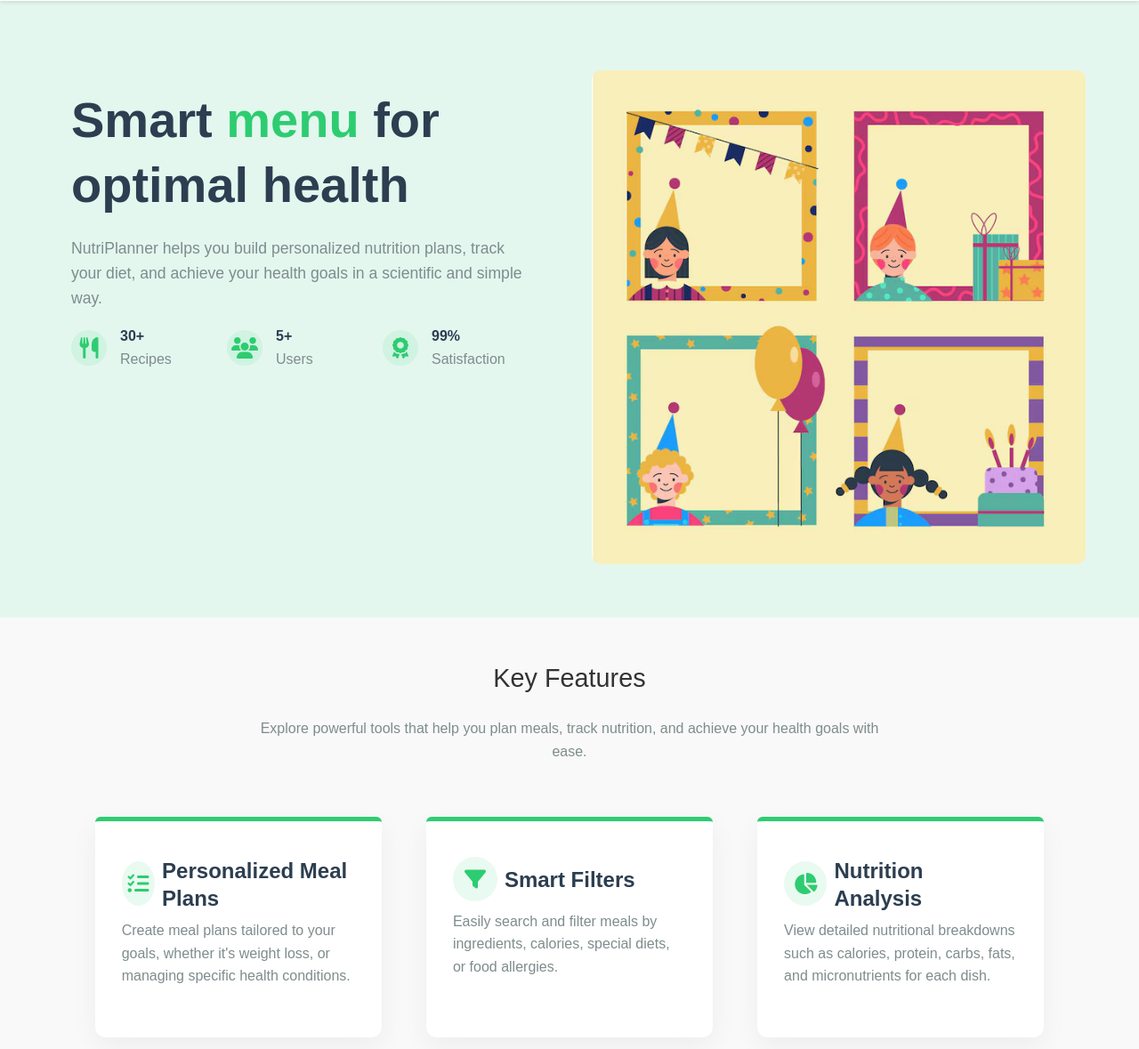
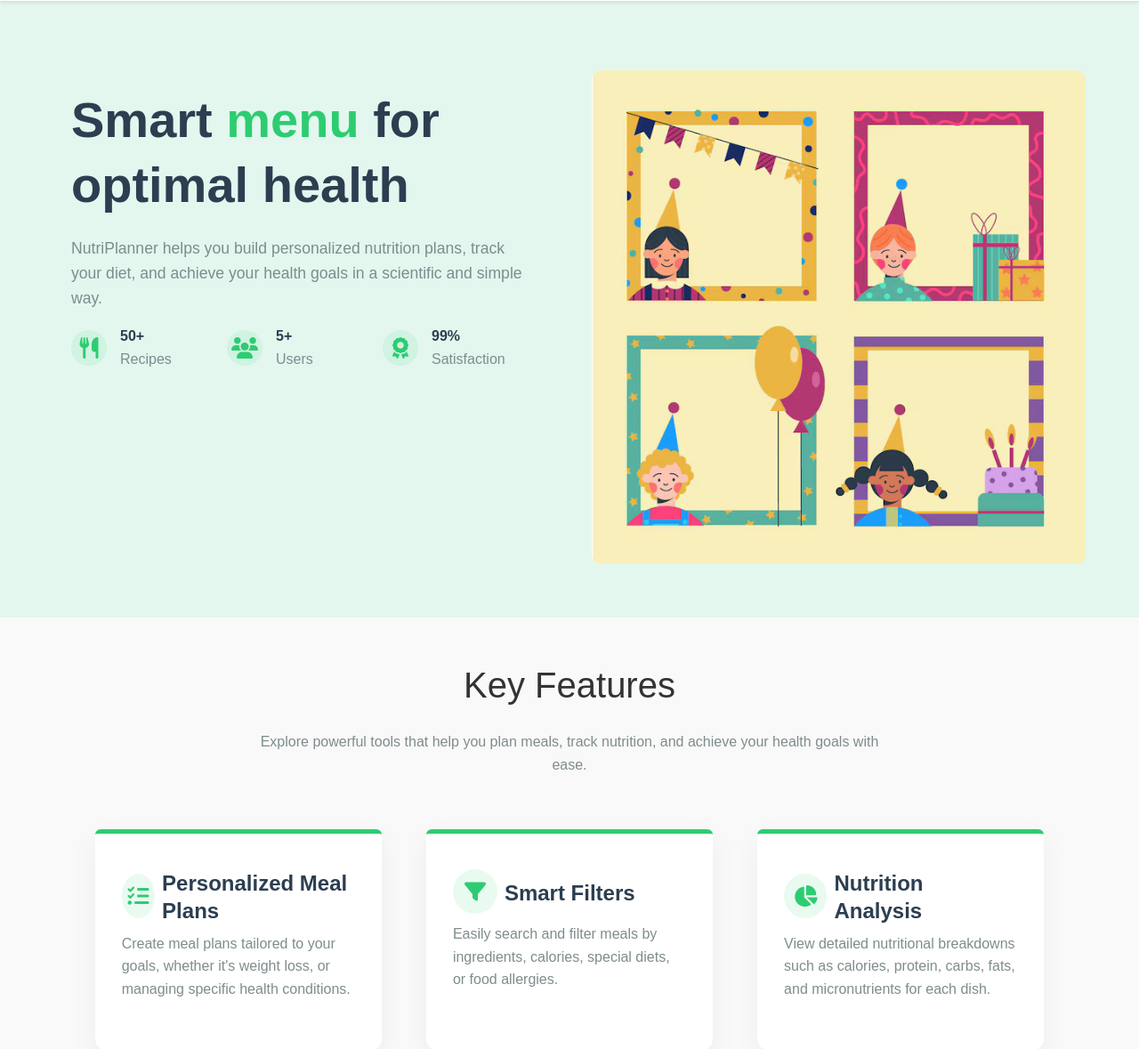
Before and after one commit to Doantatanh/NutriPlanner, a PHP site: page / in a window 1280 px wide. Shown: the part 71-1250 px from the top of the page at 89% size. Run offline with PHP 8.4, Linux system fonts and the light colour scheme; the visitor is signed in with stand-in values (Sample User, id 1); data that the repository does not hold is empty; some libraries are stand-ins or nearby versions.

Commit message:
'sectionheader'

```diff
--- a/assets/css/calculator.css
+++ b/assets/css/calculator.css
@@ -17,6 +17,10 @@
     text-align: center;
     max-width: 700px;
     margin: 0 auto 60px;
+}
+
+.header-calculator h2{
+    font-size: 2.5rem;
 }
 
 .header-calculator p{
--- a/assets/css/style.css
+++ b/assets/css/style.css
@@ -59,10 +59,15 @@ body {
   gap: 30px;
 }
 
+
 .header-favorite {
   text-align: center;
   max-width: 700px;
   margin: 0 auto 60px;
+}
+
+.header-favorite h2{
+  font-size: 2.5rem;
 }
 
 .header-favorite p {
@@ -215,6 +220,10 @@ body {
   margin: 0 auto 60px;
 }
 
+.feature-header h2{
+  font-size: 2.5rem;
+}
+
 .feature-header p {
   color: var(--text-light);
 }
@@ -227,7 +236,6 @@ body {
 
 .feature-box {
   border-top: 5px solid var(--primary);
-  box-shadow: 0 15px 30px rgba(0, 0, 0, 0.1);
   background: var(--bg-white);
   border-radius: var(--radius);
   padding: 40px 30px;
--- a/index.php
+++ b/index.php
@@ -81,7 +81,7 @@ $username = $_SESSION['username'];
                     <div class="component">
                         <i class="fas fa-utensils"></i>
                         <div class="component-container">
-                            <div class="component-number">30+</div>
+                            <div class="component-number">50+</div>
                             <div class="component-text">Recipes</div>
                         </div>
                     </div>
```
